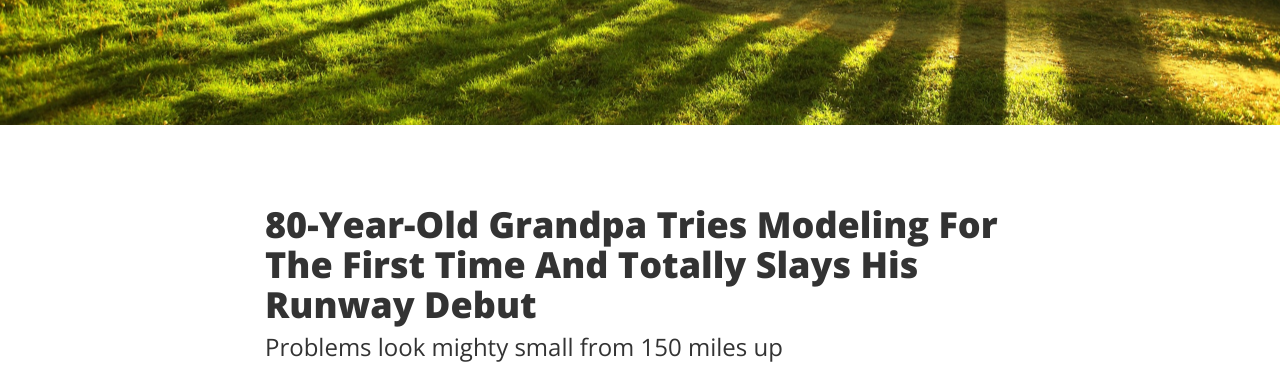
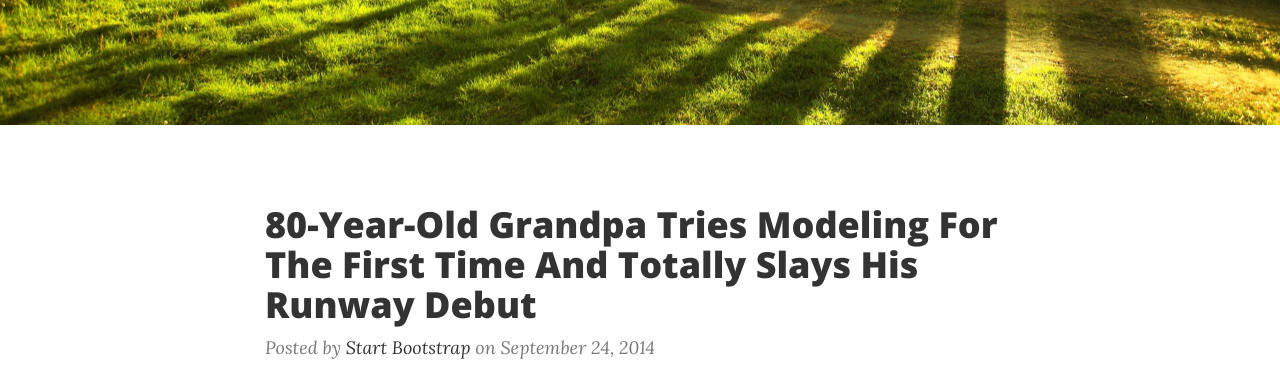
Before and after one commit to jellyrosetolosa/Cleanblog, a website: page index.html in a window 1280 px wide. Shown: the part 411-779 px from the top of the page. Drawn offline with nearby package versions, Linux system fonts and the light colour scheme.

Commit message:
Update index.html

```diff
--- a/index.html
+++ b/index.html
@@ -92,9 +92,7 @@
                         <h2 class="post-title">
                             80-Year-Old Grandpa Tries Modeling For The First Time And Totally Slays His Runway Debut
                         </h2>
-                        <h3 class="post-subtitle">
-                            Problems look mighty small from 150 miles up
-                        </h3>
+
                     </a>
                     <p class="post-meta">Posted by <a href="#">Start Bootstrap</a> on September 24, 2014</p>
                 </div>
```
